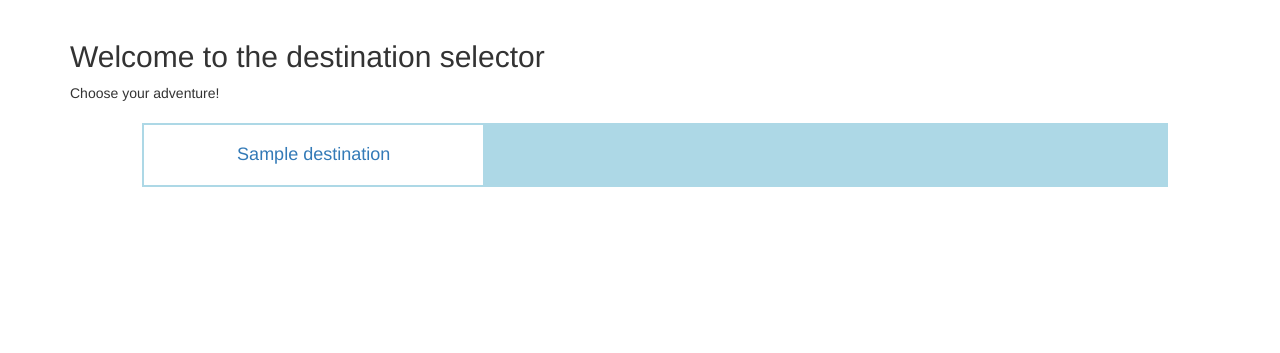
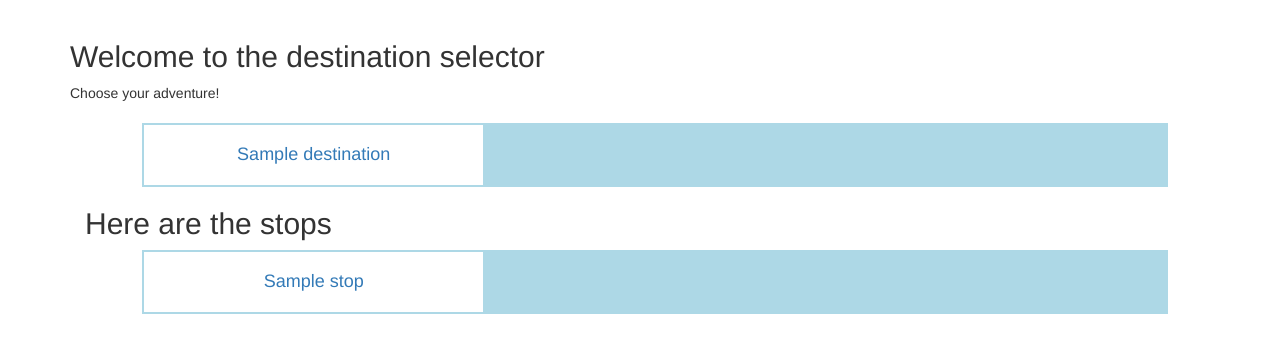
Before and after one commit to OamkDIn19Spring2020/group10, a CodeIgniter app: page /webproject/destinations in a window 1280 px wide. Shown: the part 52-405 px from the top of the page. Run offline with CodeIgniter, Linux system fonts and the light colour scheme; tables that the repository leaves empty or names only in its code hold one stand-in row (values such as "Sample post"); some libraries are stand-ins or nearby versions.

Commit message:
Made the stops table work properly

```diff
--- a/application/config/autoload.php
+++ b/application/config/autoload.php
@@ -132,4 +132,4 @@ $autoload['language'] = array();
 |
 |	$autoload['model'] = array('first_model' => 'first');
 */
-$autoload['model'] = array('destination_model');
+$autoload['model'] = array('destination_model', 'stop_model');
--- a/application/config/routes.php
+++ b/application/config/routes.php
@@ -51,6 +51,8 @@ defined('BASEPATH') OR exit('No direct script access allowed');
 */
 $route['destinations/(:any)'] = 'destinations/view/$1';
 $route['destinations'] = 'destinations/index';
+$route['stops/(:any)'] = 'stops/view/$1';
+$route['stops'] = 'stops/index';
 $route['default_controller'] = 'pages/view';
 $route['(:any)'] = 'pages/view/$1';
 $route['404_override'] = '';
--- a/application/controllers/Destinations.php
+++ b/application/controllers/Destinations.php
@@ -6,12 +6,16 @@
 
 			$data['destinations'] = $this->destination_model->get_destinations();
 
+			$data['stops'] = $this->destination_model->get_stops();
+
 			$this->load->view('templates/header');
 			$this->load->view('destinations/index', $data);
 			$this->load->view('templates/footer');
 		}
 		public function view($slug = NULL){
 			$data['destination'] = $this->destination_model->get_destinations($slug);
+
+			$data['stop'] = $this->destination_model->get_stops($slug);
 
 			if(empty($data['destination'])){
 				show_404();
--- a/application/controllers/Pages.php
+++ b/application/controllers/Pages.php
@@ -1,5 +1,8 @@
 <?php
 	class Pages extends CI_Controller{
+		public function index(){
+			show_404();
+		}
 		public function view($page = 'home'){
 			if(!file_exists(APPPATH.'views/pages/'.$page.'.php')){
 				show_404();
--- a/application/models/Destination_model.php
+++ b/application/models/Destination_model.php
@@ -13,4 +13,13 @@
 			$query = $this->db->get_where('destinations', array('slug' => $slug));
 			return $query->row_array();
 		}
+		public function get_stops($slug = FALSE){
+			if($slug === FALSE){
+				$query = $this->db->get('stops');
+				return $query->result_array();
+			}
+
+			$query = $this->db->get_where('stops', array('slug' => $slug));
+			return $query->row_array();
+		}
 	}
--- /dev/null
+++ b/application/models/Stop_model.php
@@ -0,0 +1,14 @@
+<?php
+	class Stop_model extends CI_Model{
+		public function __construct(){
+			$this->load->database();
+		}public function get_stops($slug = FALSE){
+			if($slug === FALSE){
+				$query = $this->db->get('stops');
+				return $query->result_array();
+			}
+
+			$query = $this->db->get_where('stops', array('slug' => $slug));
+			return $query->row_array();
+        }
+    }
--- a/application/views/destinations/index.php
+++ b/application/views/destinations/index.php
@@ -8,4 +8,12 @@
 				</a>
 			<?php endforeach; ?>
 		</div>
+		<h2>Here are the stops</h2>
+		<div class="destination-selector">
+			<?php foreach($stops as $stop) : ?>
+				<a href="<?php echo site_url('/stops/'.$stop['slug']); ?>">
+				<h4 class="destination-item"><?php echo $stop['stop_name']; ?></h4>
+				</a>
+			<?php endforeach; ?>
+		</div>
 	</div>
--- /dev/null
+++ b/application/views/stops/index.php
@@ -0,0 +1 @@
+show_404();
--- /dev/null
+++ b/application/views/stops/view.php
@@ -0,0 +1,4 @@
+<h2><?php echo $stop['stop_name']; ?></h2>
+<div class="container">
+    <?php echo $stop['schedules']; ?>
+</div>
```
Also changed, not shown: application/controllers/Stops.php (added, +26 -0 lines), assets/css/style.css (line endings or trailing spaces), img/YliopistoE.jpg (added), img/module_table_bottom.png (added), img/module_table_top.png (added).
